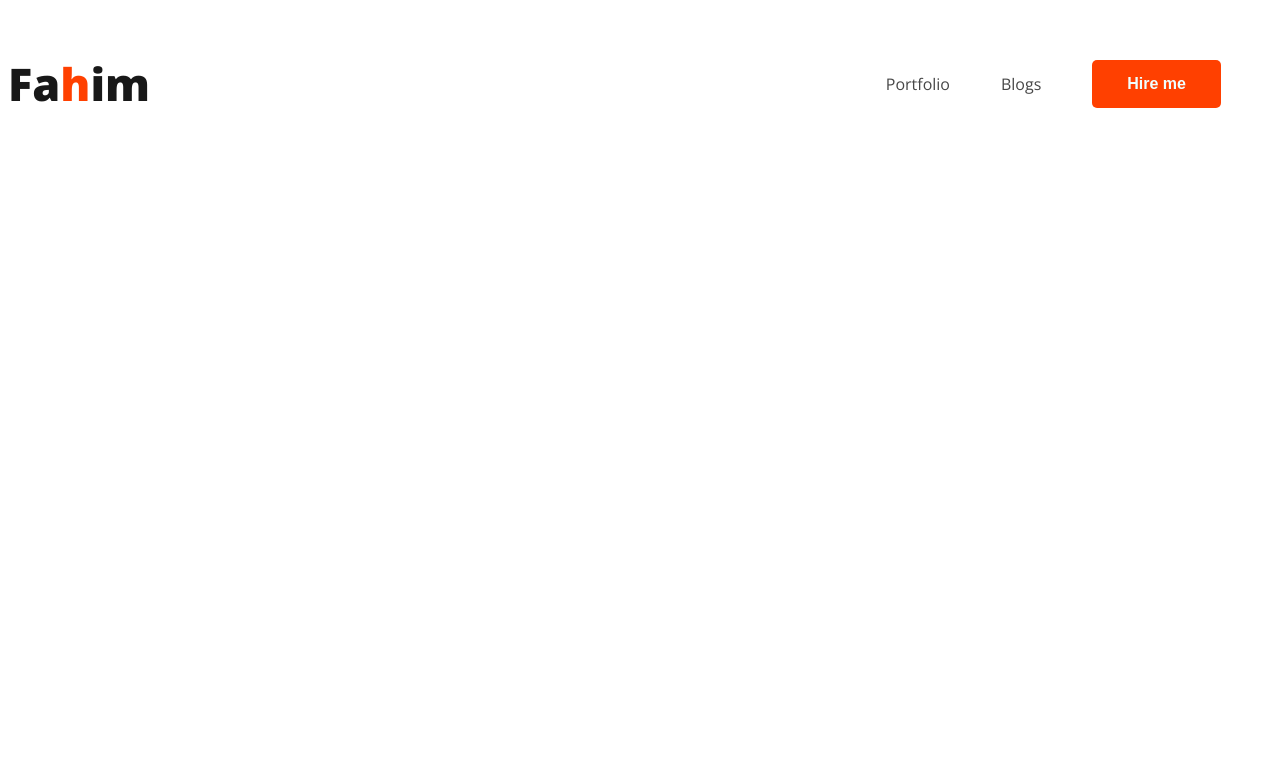
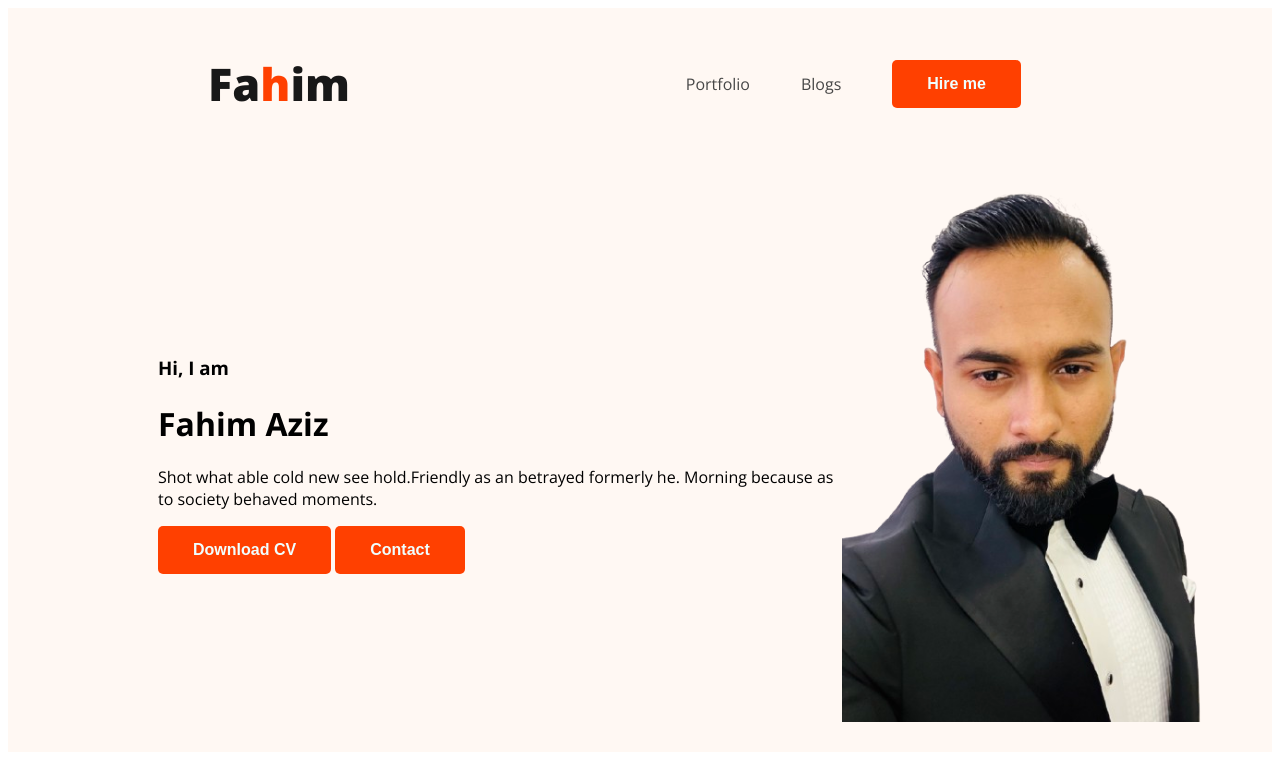
Before and after one commit to fahimbrew/sweatscience-portfolio, a plain HTML site: page index.html in a window 1280 px wide. Drawn offline with nearby package versions, Linux system fonts and the light colour scheme.

Commit message:
added profile pic

```diff
--- a/index.html
+++ b/index.html
@@ -13,7 +13,7 @@
 </head>
 
 <body>
-    <header>
+    <header class="header1">
         <nav>
             <h3 class="nav-title">Fa<span class="text-primary">h</span>im</h3>
             <ul>
@@ -22,6 +22,17 @@
                 <li><button class="btn-primary">Hire me</button></li>
             </ul>
         </nav>
+        <div class="banner">
+            <div>
+                <h3 class="banner-greeting">Hi, I am </h3>
+                <h1 class="banner-title">Fahim Aziz</h1>
+                <p>Shot what able cold new see hold.Friendly as an betrayed formerly he. Morning because as to society
+                    behaved moments.</p>
+                <button class="btn-primary">Download CV</button>
+                <button class="btn-primary">Contact</button>
+            </div>
+            <img class="profile-picture" src="images/aziz.png" alt="">
+        </div>
 
 
     </header>
--- a/styles/portfolio.css
+++ b/styles/portfolio.css
@@ -26,6 +26,7 @@ nav {
     display: flex;
     justify-content: space-between;
     align-items: center;
+    margin: 0 200px;
 
 }
 
@@ -50,3 +51,19 @@ nav a {
     text-decoration: none;
     color: #474747;
 }
+
+/* header related styles */
+.header1 {
+    background-color: #fff8f3;
+
+}
+
+.banner {
+    padding: 30px 30px 30px 150px;
+    display: flex;
+    align-items: center;
+}
+
+.banner .profile-picture {
+    width: 400px;
+}
```
Also changed, not shown: images/aziz.png (added).
